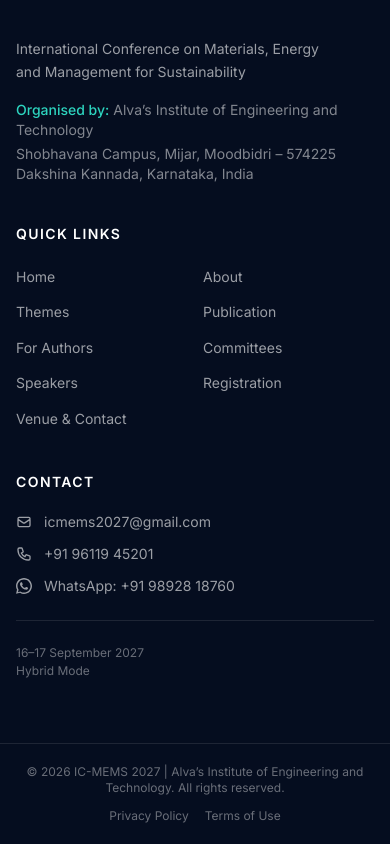
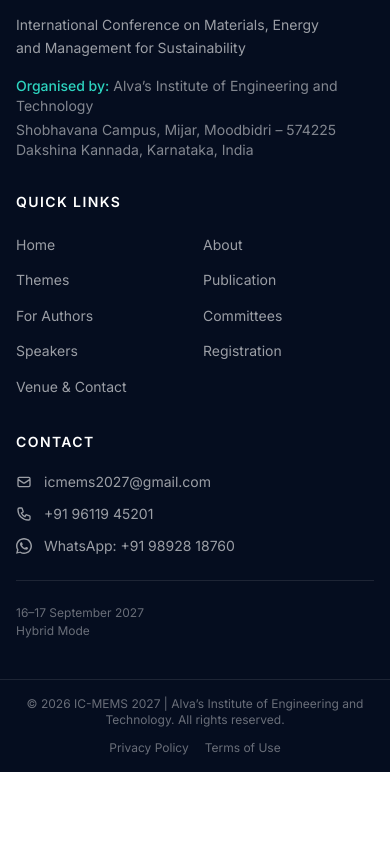
Before and after one commit to akhilesh2903/conference, a Next.js app: page / in a window 390 px wide. Shown: the part 10720-11564 px from the top of the page. After the commit the page ends 11492 px from the top, so only its background shows below. Built offline with nearby package versions, Linux system fonts and the light colour scheme.

Commit message:
ui: reduce footer vertical padding for a more compact size

```diff
--- a/src/components/Footer.tsx
+++ b/src/components/Footer.tsx
@@ -16,8 +16,8 @@
   const currentYear = new Date().getFullYear();
   return (
     <footer className="bg-[#050d1f] text-white border-t border-white/10 mt-12 sm:mt-20 lg:mt-24">
-      <div className="w-full max-w-[1536px] mx-auto px-4 sm:px-6 xl:px-12 py-16">
-        <div className="grid grid-cols-1 md:grid-cols-2 lg:grid-cols-4 gap-10">
+      <div className="w-full max-w-[1536px] mx-auto px-4 sm:px-6 xl:px-12 py-10 lg:py-12">
+        <div className="grid grid-cols-1 md:grid-cols-2 lg:grid-cols-4 gap-8 lg:gap-10">
           {/* Brand */}
           <div className="lg:col-span-2 pr-0 lg:pr-10">
             <div className="flex items-center gap-4 mb-6">
@@ -102,7 +102,7 @@
 
       {/* Bottom bar */}
       <div className="border-t border-white/10">
-        <div className="w-full max-w-[1536px] mx-auto px-4 sm:px-6 xl:px-12 py-5 flex flex-col sm:flex-row items-center justify-between gap-3">
+        <div className="w-full max-w-[1536px] mx-auto px-4 sm:px-6 xl:px-12 py-4 flex flex-col sm:flex-row items-center justify-between gap-3">
           <p className="text-white/40 text-xs text-center sm:text-left">
             &copy; {currentYear} IC-MEMS 2027 | Alva&rsquo;s Institute of Engineering and Technology. All rights reserved.
           </p>
```
